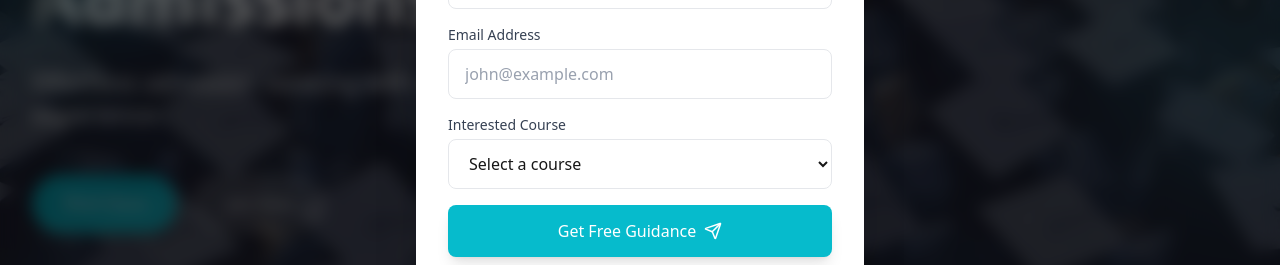
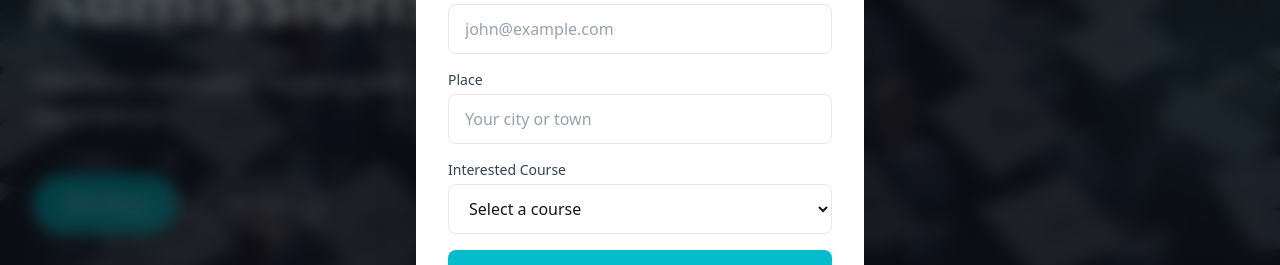
Before and after one commit to adithyakrishnapn/admissionstoppers_next, a Next.js app: page / in a window 1280 px wide. Shown: the part 401-666 px from the top of the page. Built offline with nearby package versions, Linux system fonts and the light colour scheme; no server answers.

Commit message:
places added

```diff
--- a/src/app/api/contact/route.ts
+++ b/src/app/api/contact/route.ts
@@ -46,6 +46,7 @@ export async function POST(req: Request) {
           <p><strong>Name:</strong> ${data.name}</p>
           <p><strong>Email:</strong> ${data.email || "N/A"}</p>
           <p><strong>Phone:</strong> ${data.phone || "N/A"}</p>
+          <p><strong>Place:</strong> ${data.place || "N/A"}</p>
           ${data.course ? `<p><strong>Course:</strong> ${data.course}</p>` : ""}
           ${data.location ? `<p><strong>Location:</strong> ${data.location}</p>` : ""}
           <p><strong>Message:</strong></p>
--- a/src/app/contact/page.tsx
+++ b/src/app/contact/page.tsx
@@ -7,7 +7,7 @@ import PageHeader from "@/components/ui/PageHeader";
 
 export default function ContactPage() {
   const [status, setStatus] = useState<"idle" | "submitting" | "success" | "error">("idle");
-  const [formData, setFormData] = useState({ name: "", email: "", subject: "", message: "" });
+  const [formData, setFormData] = useState({ name: "", email: "", place: "", subject: "", message: "" });
 
   const handleChange = (e: React.ChangeEvent<HTMLInputElement | HTMLTextAreaElement>) => {
     setFormData({ ...formData, [e.target.name]: e.target.value });
@@ -27,7 +27,7 @@ export default function ContactPage() {
       if (!res.ok) throw new Error("Failed");
 
       setStatus("success");
-      setFormData({ name: "", email: "", subject: "", message: "" });
+      setFormData({ name: "", email: "", place: "", subject: "", message: "" });
     } catch (err) {
       console.error(err);
       setStatus("error");
@@ -104,6 +104,10 @@ export default function ContactPage() {
                       </div>
                     </div>
                     <div>
+                      <label className="block text-sm font-medium text-gray-700 mb-2">Place</label>
+                      <input type="text" name="place" required value={formData.place} onChange={handleChange} className="w-full px-4 py-3 rounded-xl border border-gray-200 focus:ring-2 focus:ring-primary focus:border-transparent outline-none transition-all placeholder:text-gray-400" placeholder="Your city or town" />
+                    </div>
+                    <div>
                       <label className="block text-sm font-medium text-gray-700 mb-2">Subject</label>
                       <input type="text" name="subject" required value={formData.subject} onChange={handleChange} className="w-full px-4 py-3 rounded-xl border border-gray-200 focus:ring-2 focus:ring-primary focus:border-transparent outline-none transition-all placeholder:text-gray-400" placeholder="How can we help you?" />
                     </div>
--- a/src/app/free-counselling/page.tsx
+++ b/src/app/free-counselling/page.tsx
@@ -81,6 +81,11 @@ export default function FreeCounsellingPage() {
                 </div>
 
                 <div>
+                  <label className="block text-sm font-medium text-gray-700 mb-2">Place</label>
+                  <input type="text" name="place" required className="w-full px-4 py-3 rounded-xl border border-gray-200 focus:ring-2 focus:ring-primary focus:border-transparent outline-none transition-all" placeholder="Your city or town" />
+                </div>
+
+                <div>
                   <label className="block text-sm font-medium text-gray-700 mb-2">Preferred Location</label>
                   <select name="location" required className="w-full px-4 py-3 rounded-xl border border-gray-200 focus:ring-2 focus:ring-primary focus:border-transparent outline-none transition-all bg-white">
                     <option value="">Select a region</option>
--- a/src/components/ui/FirstTimePopup.tsx
+++ b/src/components/ui/FirstTimePopup.tsx
@@ -3,13 +3,11 @@
 import { useState, useEffect } from "react";
 import { motion, AnimatePresence } from "framer-motion";
 import { X, Send } from "lucide-react";
-import { db } from "@/lib/firebase";
-import { collection, addDoc, serverTimestamp } from "firebase/firestore";
 
 export default function FirstTimePopup() {
   const [isOpen, setIsOpen] = useState(false);
   const [status, setStatus] = useState<"idle" | "submitting" | "success" | "error">("idle");
-  const [formData, setFormData] = useState({ name: "", email: "", phone: "", interestedCourse: "" });
+  const [formData, setFormData] = useState({ name: "", email: "", phone: "", place: "", interestedCourse: "" });
 
   useEffect(() => {
     // Check local storage to see if user has already seen the popup or submitted
@@ -34,11 +32,25 @@ export default function FirstTimePopup() {
     setStatus("submitting");
 
     try {
-      await addDoc(collection(db, "leads"), {
-        ...formData,
-        createdAt: serverTimestamp(),
-        source: "First Time Popup",
+      const res = await fetch("/api/contact", {
+        method: "POST",
+        headers: { "Content-Type": "application/json" },
+        body: JSON.stringify({
+          name: formData.name,
+          email: formData.email,
+          phone: formData.phone,
+          place: formData.place,
+          course: formData.interestedCourse,
+          subject: `New Lead: ${formData.name}`,
+          message: `Interested Course: ${formData.interestedCourse}`,
+          source: "First Time Popup",
+        }),
       });
+
+      if (!res.ok) {
+        throw new Error("Failed to submit popup lead");
+      }
+
       setStatus("success");
       setTimeout(() => {
         handleClose();
@@ -142,6 +154,19 @@ export default function FirstTimePopup() {
                     />
                   </div>
                   <div>
+                    <label htmlFor="place" className="block text-sm font-medium text-gray-700 mb-1">Place</label>
+                    <input
+                      type="text"
+                      id="place"
+                      name="place"
+                      required
+                      value={formData.place}
+                      onChange={handleChange}
+                      className="w-full px-4 py-3 rounded-lg border border-gray-200 focus:ring-2 focus:ring-primary focus:border-transparent outline-none transition-all placeholder:text-gray-400"
+                      placeholder="Your city or town"
+                    />
+                  </div>
+                  <div>
                     <label htmlFor="interestedCourse" className="block text-sm font-medium text-gray-700 mb-1">Interested Course</label>
                     <select
                       id="interestedCourse"
```
